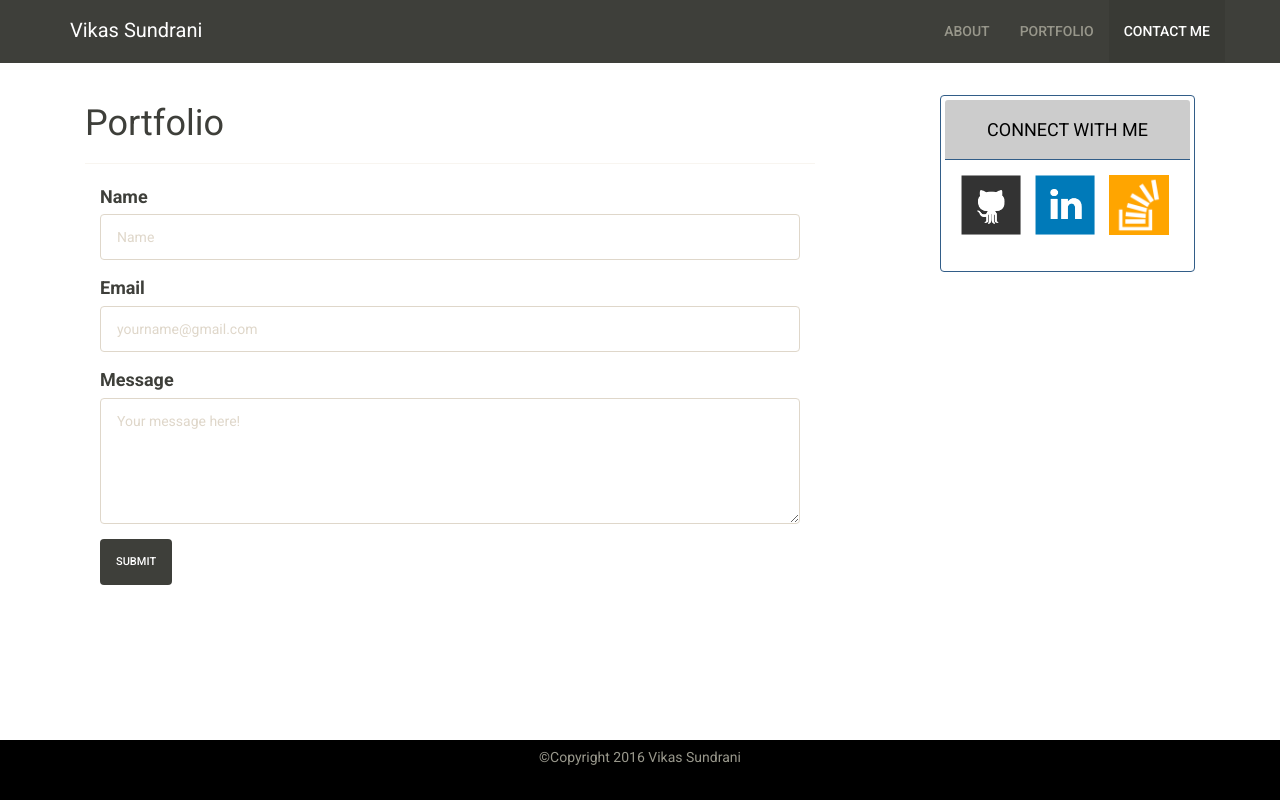
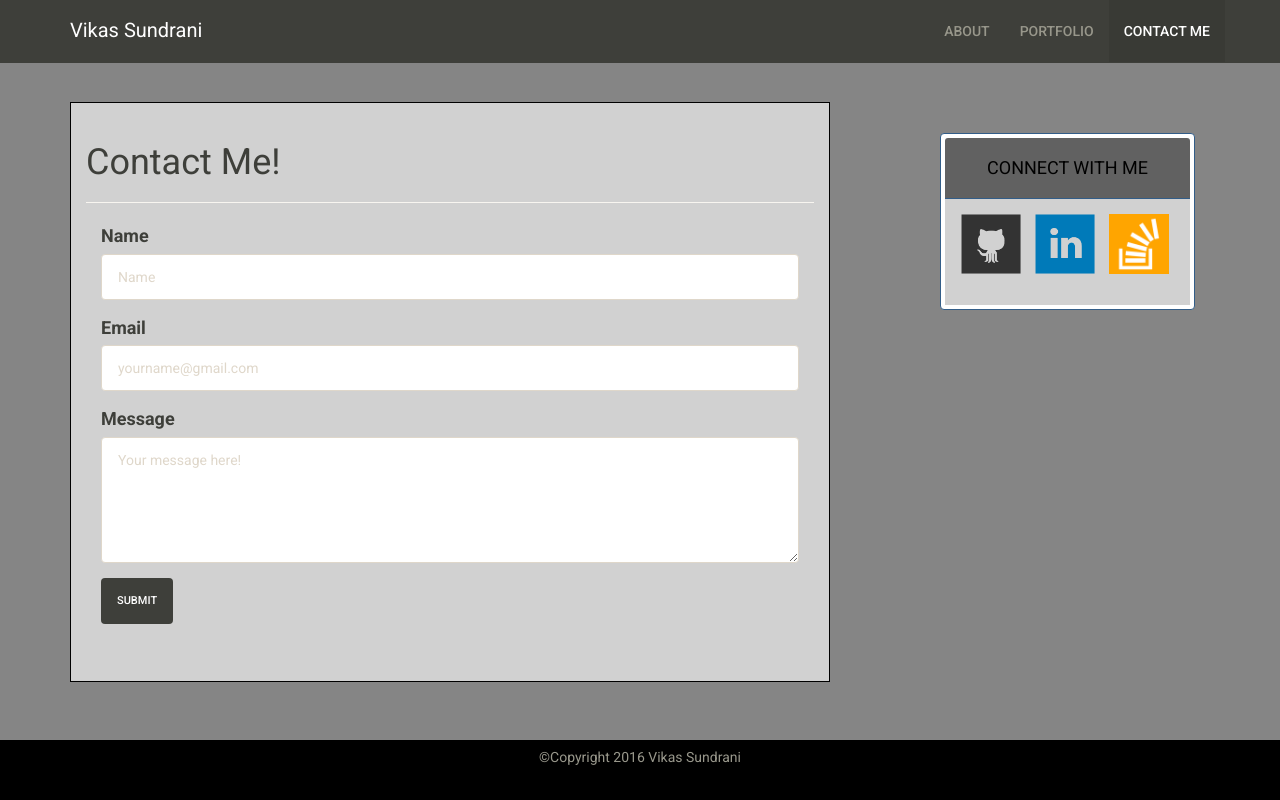
Before and after one commit to Wintermutate/Bootstrap-Portfolio, a PHP site: page /contact.html in a window 1280 px wide. Run offline with PHP 8.4, Linux system fonts and the light colour scheme.

Commit message:
style changes

```diff
--- a/assets/css/style.css
+++ b/assets/css/style.css
@@ -3,9 +3,10 @@ html {
 	min-height: 100%;
 }
 body {
-	padding-top: 5%;
+	padding-top: 8%;
 	margin-bottom: 100px;
 	font-size: 18px;
+	background-color: #858585;
 }
 .navbar .nav > li > a {
 	font-size: 14px;
@@ -13,13 +14,21 @@ body {
 .navbar-brand {
 	font-size: 20px;
 }
+#content {
+	border: 1px solid black;
+	padding-bottom: 5%;
+	background-color: #D1D1D1;
+}
 #social {
 	margin-top: 12%;
 }
 .panel-primary > .panel-heading {
-	background: #CCCCCC;
+	background: #616161;
 	color: #000;
 	font-weight: bolder;
+}
+.panel-primary > .panel-body {
+	background-color: #D1D1D1
 }
 #social-img {
 	height: 60px;
--- a/contact.html
+++ b/contact.html
@@ -1,18 +1,4 @@
 <!DOCTYPE html>
-<html lang="en">
-<head>
-	<meta charset="utf-8">
-	<meta name="viewport" content="width=device-width, initial-scale=1">
-	<link rel="stylesheet" type="text/css" href="assets/css/reset.css">
-	<link rel="stylesheet" href="https://maxcdn.bootstrapcdn.com/bootstrap/3.3.7/css/bootstrap.min.css" integrity="sha384-BVYiiSIFeK1dGmJRAkycuHAHRg32OmUcww7on3RYdg4Va+PmSTsz/K68vbdEjh4u" crossorigin="anonymous">
-	<link rel="stylesheet" type="text/css" href="assets/css/bootstraptheme.css">
-	<link rel="stylesheet" type="text/css" href="assets/css/style.css">
-	<script src="https://ajax.googleapis.com/ajax/libs/jquery/1.12.4/jquery.min.js"></script>
-	<script src="https://maxcdn.bootstrapcdn.com/bootstrap/3.3.7/js/bootstrap.min.js" integrity="sha384-Tc5IQib027qvyjSMfHjOMaLkfuWVxZxUPnCJA7l2mCWNIpG9mGCD8wGNIcPD7Txa" crossorigin="anonymous"></script>
-	<title>Bootstrap Portfolio</title>
-</head>
-<body>
-	<!DOCTYPE html>
 <html lang="en">
 <head>
 	<meta charset="utf-8">
@@ -54,9 +40,9 @@
 	<div class="container">
 		<div class="row">
 			<div class="col-xs-12">
-				<div class="col-xs-8">
+				<div class="col-xs-8" id="content">
 					<div class="page-header">
-						<h1>Portfolio</h1>
+						<h1>Contact Me!</h1>
 					</div>
 					<div class="col-xs-12">
 						<form>
--- a/index.html
+++ b/index.html
@@ -40,7 +40,7 @@
 	<div class="container">
 		<div class="row">
 			<div class="col-xs-12">
-				<div class="col-xs-8">
+				<div class="col-xs-8" id="content">
 					<div class="page-header">
 						<h1>About Me</h1>
 					</div>
--- a/portfolio.html
+++ b/portfolio.html
@@ -40,7 +40,7 @@
 	<div class="container">
 		<div class="row">
 			<div class="col-xs-12">
-				<div class="col-xs-8">
+				<div class="col-xs-8" id="content">
 					<div class="page-header">
 						<h1>Portfolio</h1>
 					</div>
```
